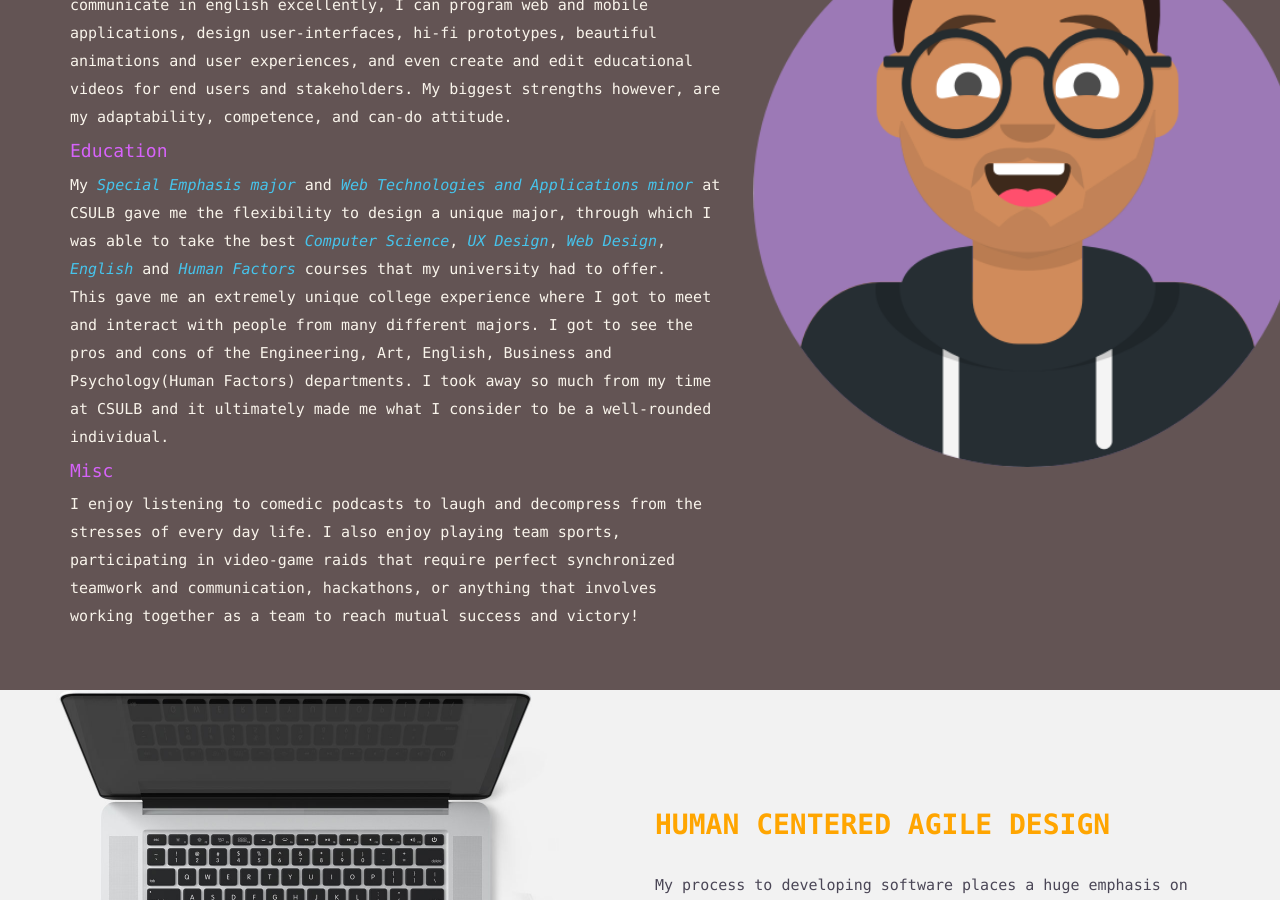
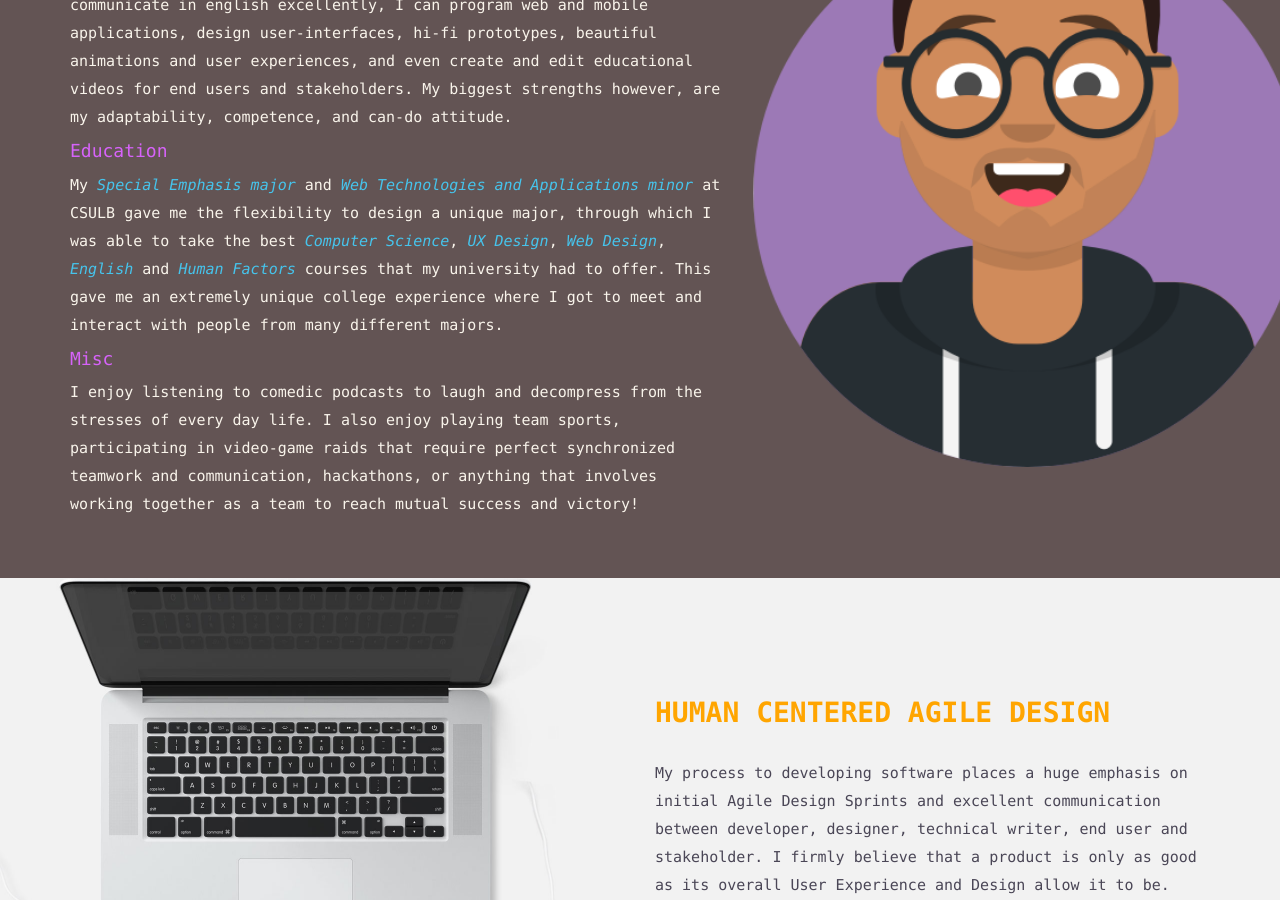
Before and after one commit to Kingslayyerr/Kingslayyerr.github.io, a Jekyll site: the page built from index.html, in a window 1280 px wide and 900 px high, scrolled down 320 px. Built offline with Jekyll 4.4.1, drawn with Linux system fonts in a browser that asks for light colours; nearby versions of some CDN libraries; some web fonts are replaced.

Commit message:
removed stuff

```diff
--- a/index.html
+++ b/index.html
@@ -35,7 +35,7 @@ permalink: /
           <h4>Education</h4>
             <p> My <em style="color:#46c4ec;">Special Emphasis major</em> and <em style="color:#46c4ec;">Web Technologies and Applications minor</em> at CSULB gave
               me the flexibility to design a unique major, through which I was able to take the best
-              <em style="color:#46c4ec;">Computer Science</em>, <em style="color:#46c4ec;">UX Design</em>, <em style="color:#46c4ec;">Web Design</em>, <em style="color:#46c4ec;">English</em> and <em style="color:#46c4ec;">Human Factors</em> courses that my university had to offer. <br>This gave me an extremely unique college experience where I got to meet and interact with people from many different majors. I got to see the pros and cons of the Engineering, Art, English, Business and Psychology(Human Factors) departments. I took away so much from my time at CSULB and it ultimately made me what I consider to be a well-rounded individual.</p>
+              <em style="color:#46c4ec;">Computer Science</em>, <em style="color:#46c4ec;">UX Design</em>, <em style="color:#46c4ec;">Web Design</em>, <em style="color:#46c4ec;">English</em> and <em style="color:#46c4ec;">Human Factors</em> courses that my university had to offer. This gave me an extremely unique college experience where I got to meet and interact with people from many different majors. <!-- I got to see the pros and cons of the Engineering, Art, English, Business and Psychology(Human Factors) departments. I took away so much from my time at CSULB and it ultimately made me what I consider to be a well-rounded individual. --></p>
           <h4>Misc</h4>
           <p> I enjoy listening to comedic podcasts to laugh and decompress from the stresses of every day life. I also enjoy playing team sports, participating in video-game raids that require perfect synchronized teamwork and communication, hackathons, or anything that involves working together as a team to reach mutual success and victory! </p>
           <!-- <h4>Social Anxiety</h4> -->
```
